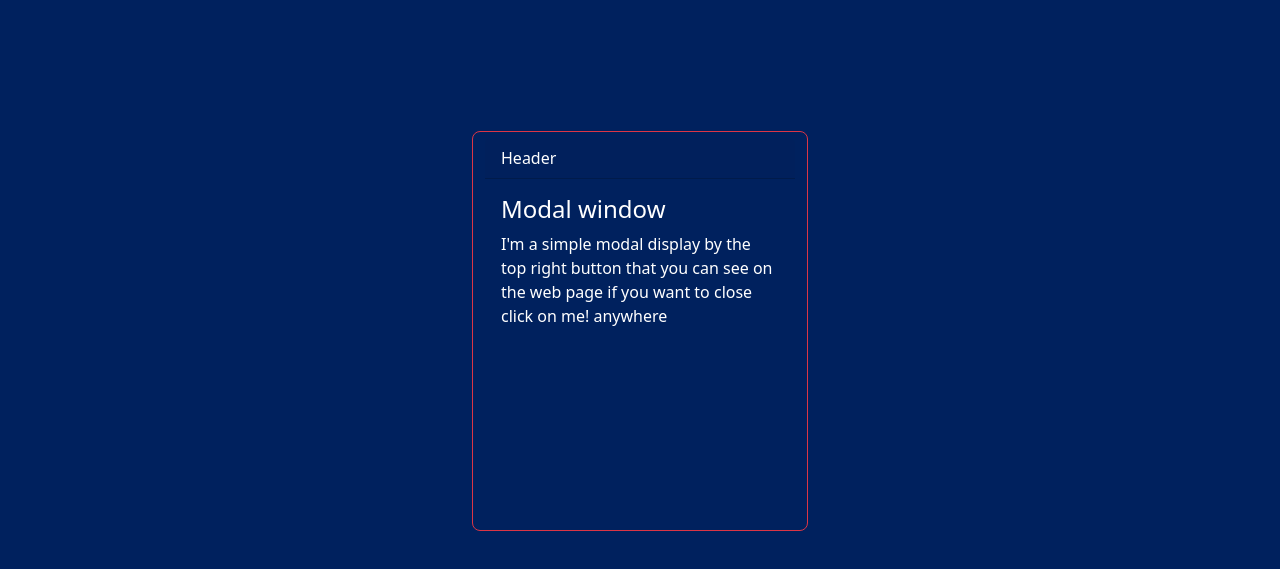
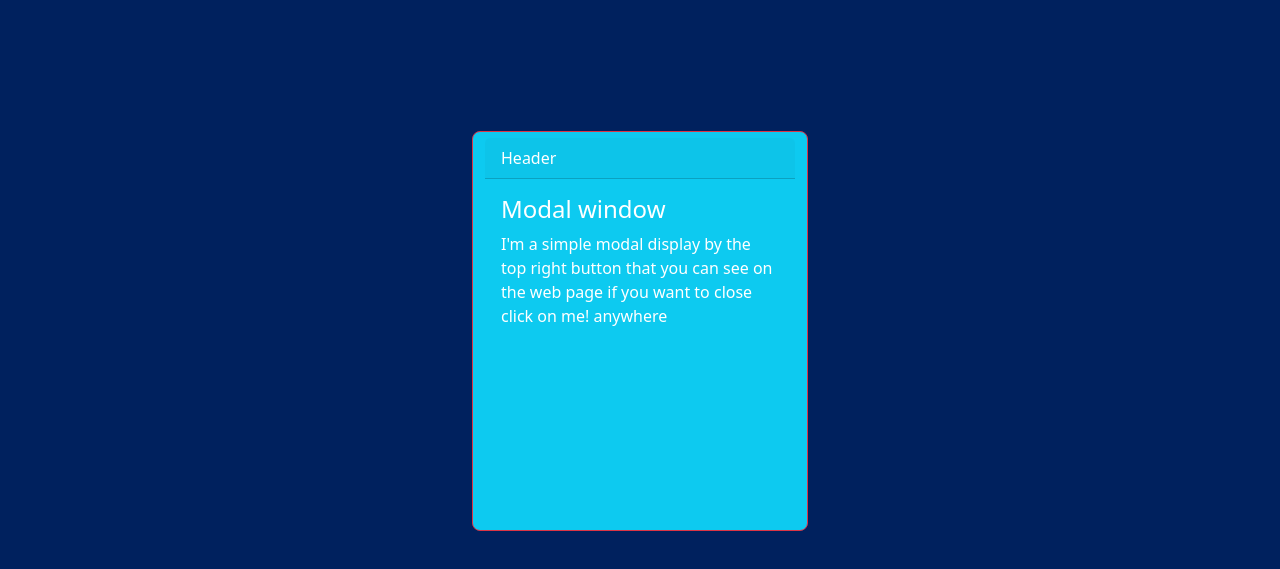
Before and after one commit to Waqas-Khan-CodeCanvas/trigger-modal-using-js, a plain HTML site: page index.html in a window 1280 px wide. Both pictures are taken after a click on the button "Open Modal". Shown: the part 61-630 px from the top of the page. Drawn offline with nearby package versions, Linux system fonts and the light colour scheme.

Commit message:
title added

```diff
--- a/index.html
+++ b/index.html
@@ -4,7 +4,7 @@
 <head>
     <meta charset="UTF-8">
     <meta name="viewport" content="width=device-width, initial-scale=1.0">
-    <title>Document</title>
+    <title>Opening-Modal-using-js</title>
     <link rel="stylesheet" href="https://cdn.jsdelivr.net/npm/bootstrap@5.3.3/dist/css/bootstrap.min.css">
     <link rel="stylesheet" href="./style.css">
 </head>
@@ -16,8 +16,8 @@
                 <h2 class="text-warning end-0"><span class="text-danger">Demo</span>Modal </h2>
                 <button type="button" class="openmodal btn btn-outline-warning ">Open Modal</button>
             </div>
-            <div class="card d-none border-danger rounded-3   text-white mb-3  modalbody btn text-start"
-                style="max-width: 21rem; height: 25rem; background-color: #00215E;">
+            <div class="card d-none border-danger rounded-3 bg-info  text-white mb-3  modalbody btn text-start"
+                style="max-width: 21rem; height: 25rem;">
                 <div class="card-header">Header</div>
                 <div class="card-body">
                     <h4 class="card-title">Modal window</h4>
```
